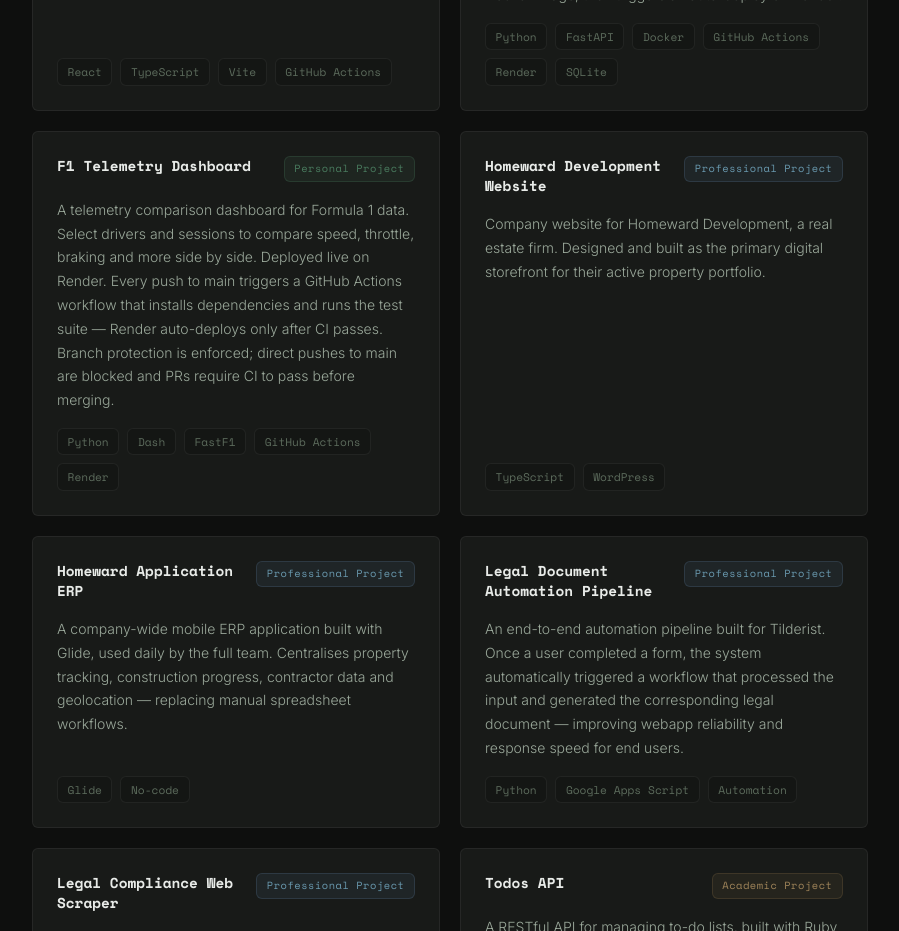
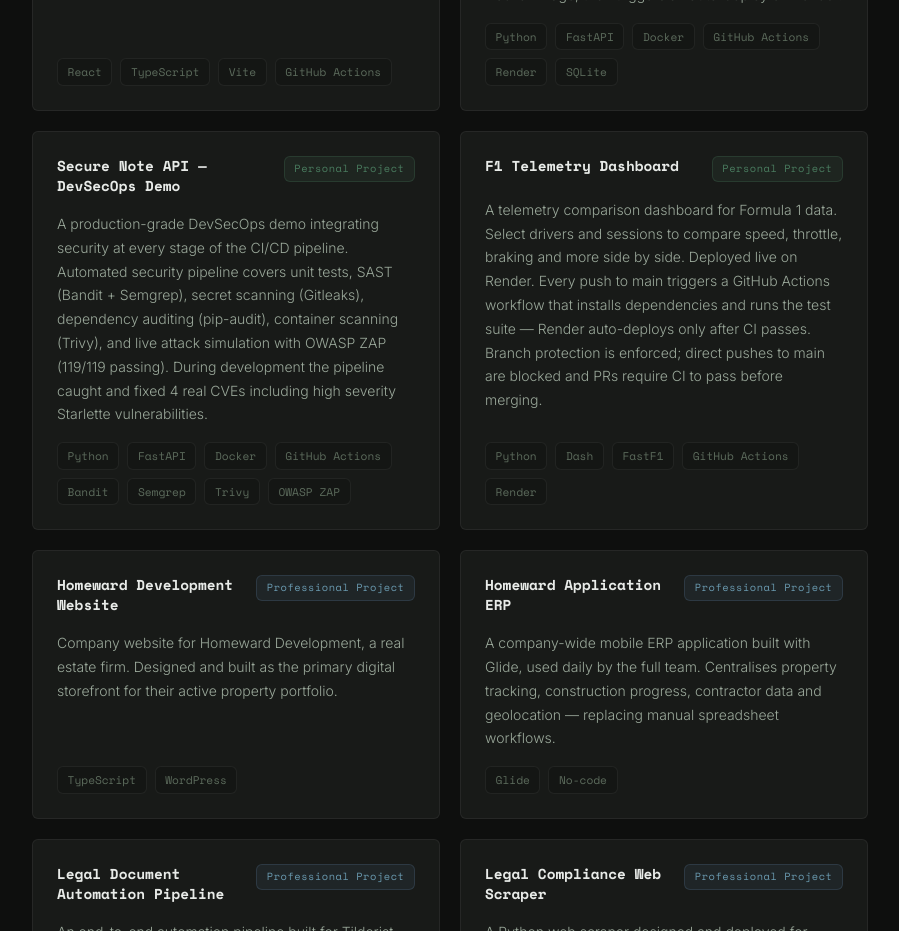
Before and after one commit to Jimsidi/jimsidi.github.io, a React (Vite) app: page / in a window 1280 px wide. Shown: the part 3940-4871 px from the top of the page, without its empty margins (190-1089 px from the left). Built offline with nearby package versions, Linux system fonts and the light colour scheme.

Commit message:
feat: add secure note api devsecops project

```diff
--- a/src/components/Projects.tsx
+++ b/src/components/Projects.tsx
@@ -12,6 +12,22 @@ const projects = [
     stack: ['Python', 'FastAPI', 'Docker', 'GitHub Actions', 'Render', 'SQLite'],
     description:
       'A minimal, production-ready URL shortener with custom short codes and click analytics. Fully Dockerized with a multi-stage build, pushed to Docker Hub, and deployed on Render. CI/CD pipeline runs pytest on every push to main, builds and pushes the Docker image, then triggers an auto-deploy on Render.',
+  },
+  {
+    title: 'Secure Note API — DevSecOps Demo',
+    type: 'Personal Project',
+    stack: [
+      'Python',
+      'FastAPI',
+      'Docker',
+      'GitHub Actions',
+      'Bandit',
+      'Semgrep',
+      'Trivy',
+      'OWASP ZAP',
+    ],
+    description:
+      'A production-grade DevSecOps demo integrating security at every stage of the CI/CD pipeline. Automated security pipeline covers unit tests, SAST (Bandit + Semgrep), secret scanning (Gitleaks), dependency auditing (pip-audit), container scanning (Trivy), and live attack simulation with OWASP ZAP (119/119 passing). During development the pipeline caught and fixed 4 real CVEs including high severity Starlette vulnerabilities.',
   },
   {
     title: 'F1 Telemetry Dashboard',
```
